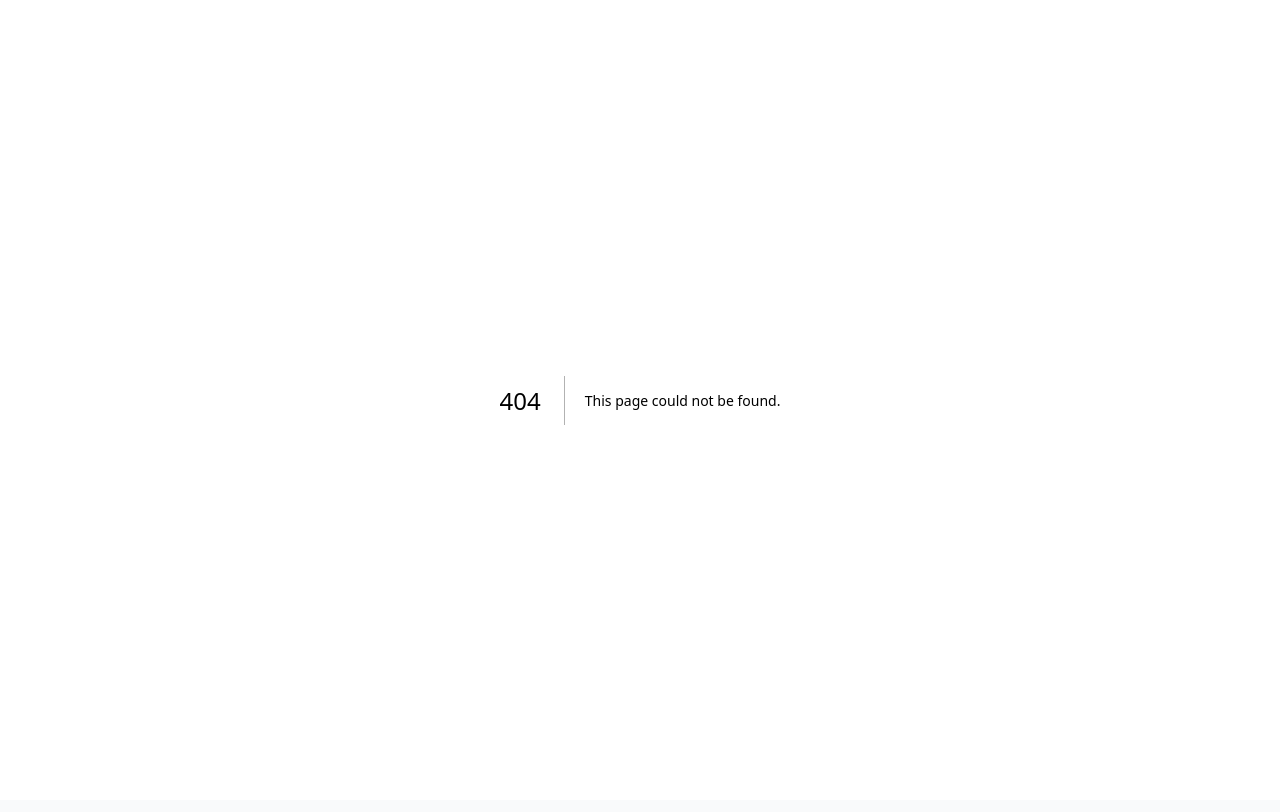
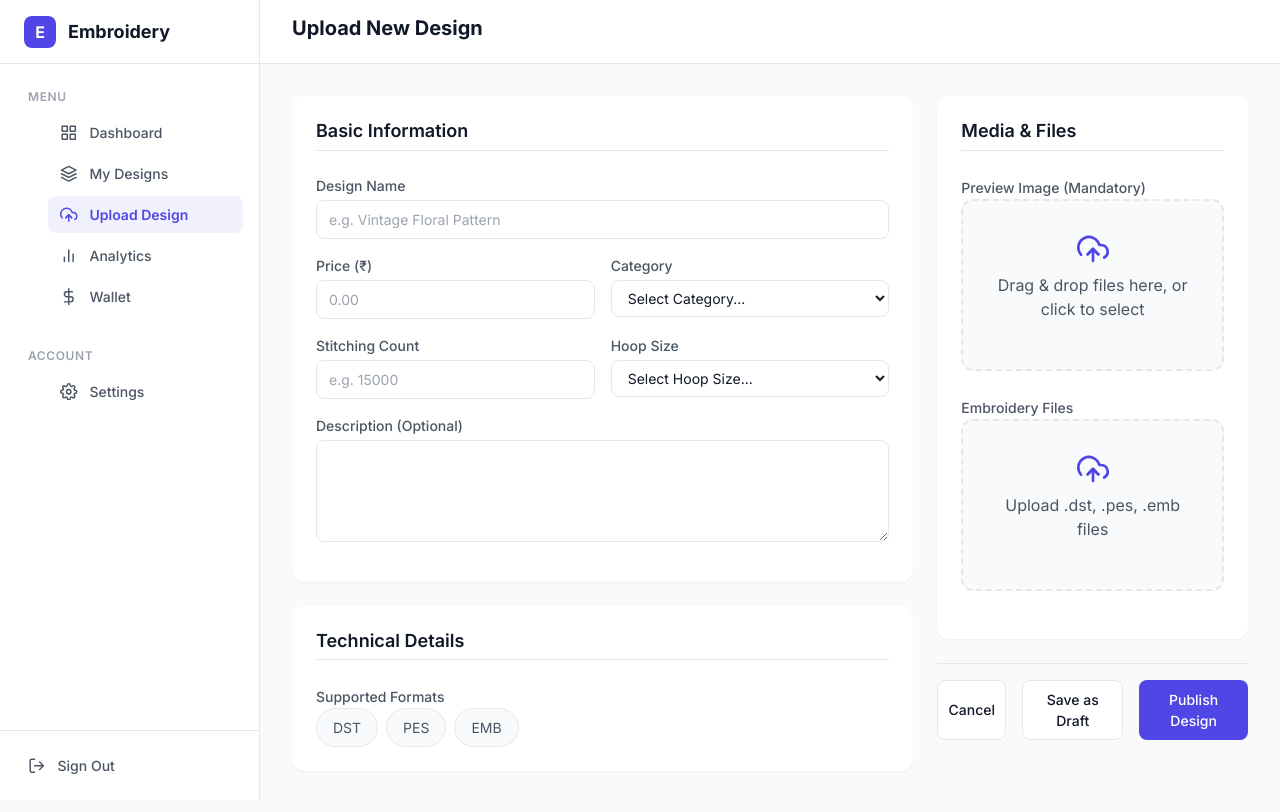
Before and after one commit to jaydipsonani/embroidery-designer-panel, a Next.js app: page /create in a window 1280 px wide. Before the commit this address had no page. Shown: the top 812 px of the page. Built offline with nearby package versions, Linux system fonts and the light colour scheme; sample sign-in values are in the browser's storage.

Commit message:
fixed router issue

```diff
--- a/src/components/AuthLayout/index.tsx
+++ b/src/components/AuthLayout/index.tsx
@@ -20,7 +20,7 @@ const AuthLayout: React.FC<AuthLayoutProps> = ({ children, title, subtitle }) =>
                     {children}
                 </div>
                 <div className={styles.footer}>
-                    <p className={styles.copyright}>© 2025 Designer Panel</p>
+                    <p className={styles.copyright}>© {new Date().getFullYear()} Designer Panel</p>
                 </div>
             </div>
         </div>
--- a/src/components/Sidebar/index.tsx
+++ b/src/components/Sidebar/index.tsx
@@ -19,7 +19,7 @@ const Sidebar: React.FC<SidebarProps> = ({ isOpen, onClose }) => {
     const navItems = [
         { label: 'Dashboard', path: '/', icon: <FiGrid /> },
         { label: 'My Designs', path: '/designs', icon: <FiLayers /> },
-        { label: 'Upload Design', path: '/designs/create', icon: <FiUploadCloud /> },
+        { label: 'Upload Design', path: '/create', icon: <FiUploadCloud /> },
         { label: 'Analytics', path: '/analytics', icon: <FiBarChart2 /> },
         { label: 'Wallet', path: '/wallet', icon: <FiDollarSign /> }
     ];
@@ -60,7 +60,7 @@ const Sidebar: React.FC<SidebarProps> = ({ isOpen, onClose }) => {
                     <p className={styles.sectionTitle} style={{ marginTop: '2rem' }}>ACCOUNT</p>
                     <ul className={styles.navList}>
                         <li>
-                            <Link href="/settings" className={styles.navItem} onClick={onClose}>
+                            <Link href="/settings" className={`${styles.navItem} ${isActive('/settings') ? styles.active : ''}`} onClick={onClose}>
                                 <span className={styles.icon}><FiSettings /></span>
                                 Settings
                             </Link>
--- a/src/pages/designs/create/index.tsx
+++ b/src/pages/create/index.tsx
@@ -1,6 +1,6 @@
 import React, { useState } from 'react';
-import DashboardLayout from '../../../components/DashboardLayout';
-import DesignForm from '../../../components/DesignForm';
+import DashboardLayout from '../../components/DashboardLayout';
+import DesignForm from '../../components/DesignForm';
 import { useRouter } from 'next/router';
 
 const CreateDesign: React.FC = () => {
--- a/src/pages/designs/index.tsx
+++ b/src/pages/designs/index.tsx
@@ -44,7 +44,7 @@ const Designs: React.FC = () => {
                 <div className={styles.search}>
                     {/* Search Input Placeholer */}
                 </div>
-                <Button onClick={() => router.push('/designs/create')}>
+                <Button onClick={() => router.push('/create')}>
                     <FiPlus /> New Design
                 </Button>
             </div>
--- a/src/pages/index.tsx
+++ b/src/pages/index.tsx
@@ -18,7 +18,7 @@ const DashboardHome: React.FC = () => {
           <p>Here's what's happening with your embroidery designs today.</p>
         </div>
         <div className={styles.actions}>
-          <Button variant="primary" onClick={() => router.push('/designs/create')}>
+          <Button variant="primary" onClick={() => router.push('/create')}>
             <FiUploadCloud /> Upload Design
           </Button>
         </div>
```
Also changed, not shown: src/pages/create/CreateDesign.module.scss (renamed from src/pages/designs/create/CreateDesign.module.scss).
